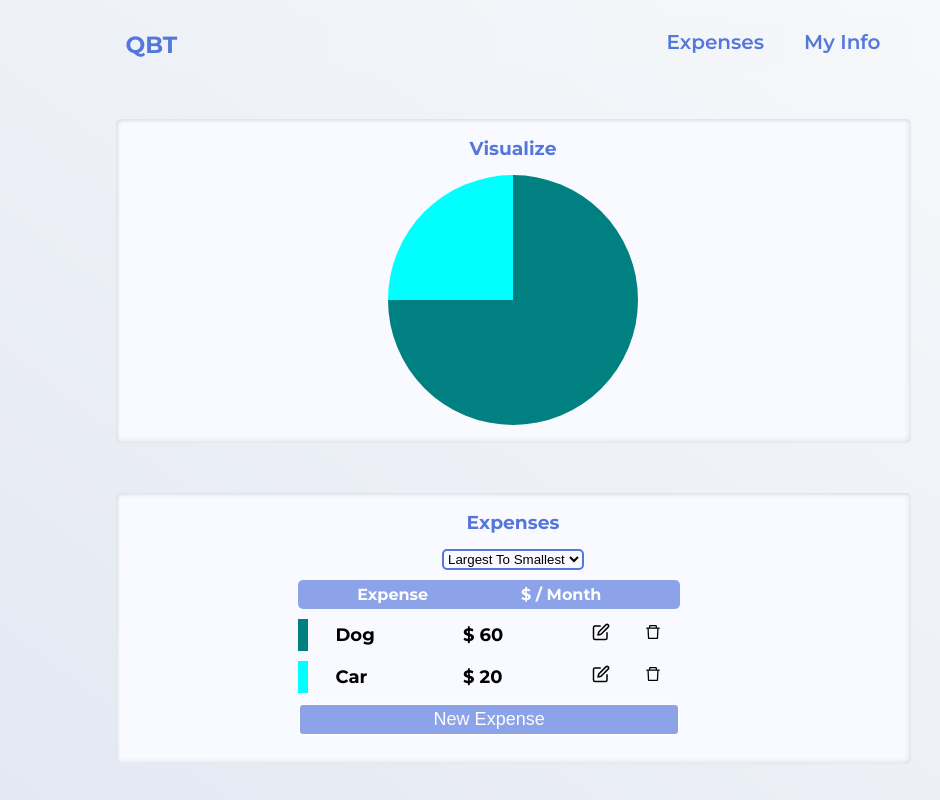
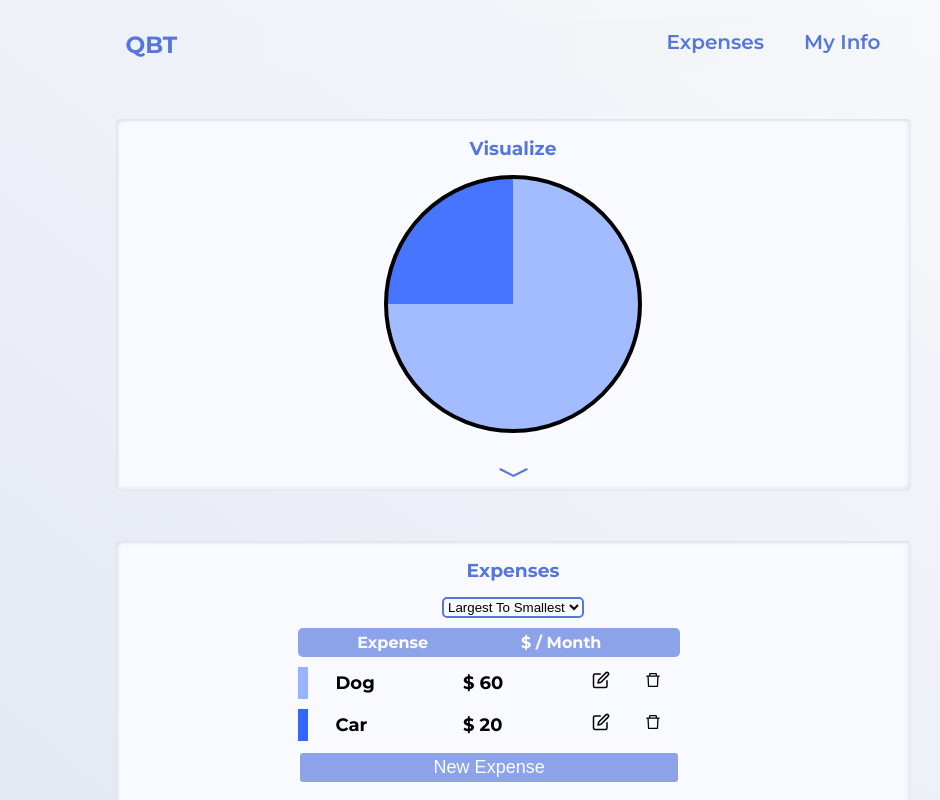
Before and after one commit to JoshBergman/QBT2, a React (Create React App) app: page / in a window 1280 px wide. Shown: the top 800 px of the page, without its empty margins (127-1067 px from the left). Built offline with nearby package versions, Linux system fonts and the light colour scheme.

Commit message:
Expandable button

```diff
--- a/src/Components/PageComponents/MonthlyExpGraph/ExpensesGraph.tsx
+++ b/src/Components/PageComponents/MonthlyExpGraph/ExpensesGraph.tsx
@@ -1,3 +1,4 @@
+import ExpandArrowButton from "../../UI/Interactions/ExpandArrowButton";
 import SectionCard from "../../UI/PageElements/SectionCard";
 import PieChart from "./PieChart";
 
@@ -5,6 +6,7 @@ const ExpenseGraph = () => {
   return (
     <SectionCard sectionID="graph" title="Visualize">
       <PieChart />
+      <ExpandArrowButton />
     </SectionCard>
   );
 };
--- a/src/Components/PageComponents/MonthlyExpGraph/Graphing.module.css
+++ b/src/Components/PageComponents/MonthlyExpGraph/Graphing.module.css
@@ -2,3 +2,17 @@
   width: fit-content;
   margin: 0 auto;
 }
+
+.pieChart {
+  border-radius: 100%;
+  width: 250px;
+  height: 250px;
+
+  border: 4px solid rgb(0, 0, 0);
+  overflow: hidden;
+}
+
+.shader {
+  background-color: rgba(255, 255, 255, 0.097);
+  height: 100%;
+}
--- a/src/Components/PageComponents/MonthlyExpGraph/PieChart.tsx
+++ b/src/Components/PageComponents/MonthlyExpGraph/PieChart.tsx
@@ -44,14 +44,13 @@ const PieChart = () => {
 
   const pieChartStyle = {
     backgroundImage: getConicGradString(getExpensesArray()),
-    height: "250px",
-    width: "250px",
-    borderRadius: "100%",
   };
 
   return (
     <div className={styles.pieChartContainer}>
-      <div style={pieChartStyle} />
+      <div style={pieChartStyle} className={styles.pieChart}>
+        <div className={styles.shader} />
+      </div>
     </div>
   );
 };
--- /dev/null
+++ b/src/Components/UI/Interactions/ExpandArrowButton.module.css
@@ -0,0 +1,24 @@
+.btnContainer {
+  width: fit-content;
+  height: 50px;
+
+  margin: 5px auto -20px auto;
+
+  border: none;
+  background-color: transparent;
+}
+
+.btnDiv {
+  transition: all 0.18s ease-in-out;
+}
+
+.btnIcon {
+  font-size: 35px;
+
+  margin-bottom: -20px;
+  color: #5476dd;
+}
+
+.btnContainer:hover {
+  cursor: pointer;
+}
--- /dev/null
+++ b/src/Components/UI/Interactions/ExpandArrowButton.tsx
@@ -0,0 +1,33 @@
+import { useState } from "react";
+import { BsChevronCompactDown } from "react-icons/bs";
+
+import styles from "./ExpandArrowButton.module.css";
+
+const ExpandArrowButton = () => {
+  const [currAnimation, setCurrAnimation] = useState(0);
+  const onMouseEnterHandler = () => {
+    setCurrAnimation(15);
+  };
+
+  const onMouseLeaveHandler = () => {
+    setCurrAnimation(0);
+  };
+
+  const animationStyle = {
+    marginTop: currAnimation + "px",
+  };
+
+  return (
+    <button
+      className={styles.btnContainer}
+      onMouseEnter={onMouseEnterHandler}
+      onMouseLeave={onMouseLeaveHandler}
+    >
+      <div className={styles.btnDiv} style={animationStyle}>
+        <BsChevronCompactDown className={styles.btnIcon} />
+      </div>
+    </button>
+  );
+};
+
+export default ExpandArrowButton;
--- a/src/Store/Data/ColorSystem.ts
+++ b/src/Store/Data/ColorSystem.ts
@@ -47,10 +47,16 @@ export const colorSystem = {
 
 export const initialColors: IColorState["colorState"] = {
   new: [
-    "#3363F7",
+    "#ff3333",
+    "#77ff33",
+    "#ff9999",
+    "#bbff99",
+    "#00bfff",
+    "#0039e6",
+    "#66d9ff",
     "#3F3AD7",
+    "#7ABBE2",
     "#49B3BE",
-    "#7ABBE2",
     "#605DC1",
     "#A082BE",
     "#1A3998",
--- a/src/Store/Data/DataContext.tsx
+++ b/src/Store/Data/DataContext.tsx
@@ -12,8 +12,8 @@ export const userDataDefault: IUserData = {
     location: "Tennesse",
   },
   expenses: {
-    Car: [20, "cyan"],
-    Dog: [60, "teal"],
+    Car: [20, "#3366ff"],
+    Dog: [60, "#99b3ff"],
   },
   actions: {
     newExpense: () => {},
```
